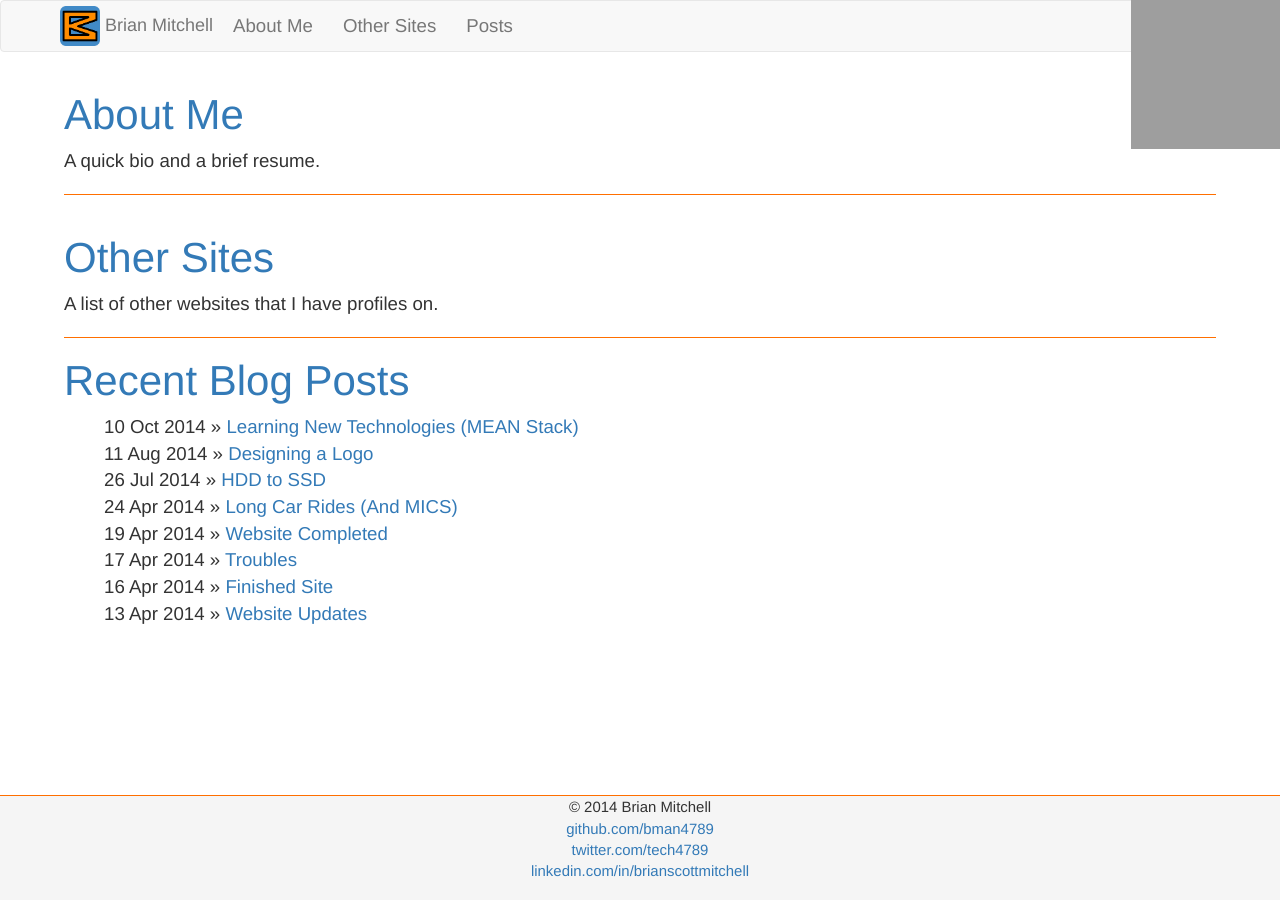
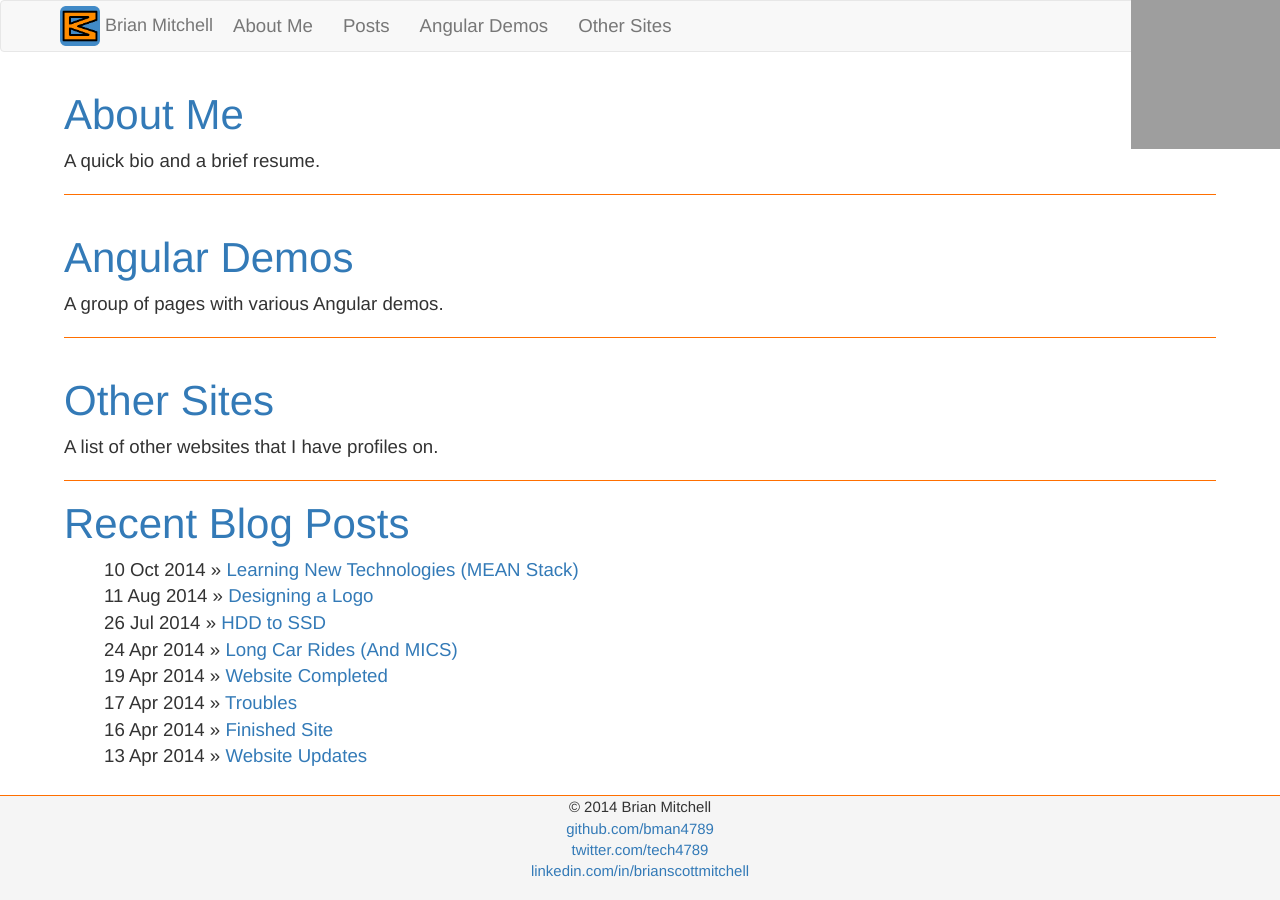
Before and after one commit to BrianMitchL/brianm.me, a Jekyll site: the page built from index.html, in a window 1280 px wide. Built offline with Jekyll 4.4.1, drawn with Linux system fonts in a browser that asks for light colours; nearby versions of some CDN libraries; grey boxes are pictures that could not be loaded.

Commit message:
Added Angular Demos

```diff
--- a/_config.yml
+++ b/_config.yml
@@ -7,7 +7,7 @@ author :
   name : Brian Mitchell
   email : bman4789@gmail.com
   github : bman4789
-  twitter : tech4789
+  twitter : bman4789
 
 url: http://brianm.me
 
@@ -18,12 +18,15 @@ navigation:
       - text: About Me
         title: A brief overview of me
         url: /about
+      - text: Posts
+        title: Blog Posts
+        url: /posts
+      - text: Angular Demos
+        title: Angular Demo Site
+        url: https://angular.brianm.me/
       - text: Other Sites
         title: Links to my other sites
         url: /other-sites
-      - text: Posts
-        title: Blog Posts
-        url: /posts
 
 exclude: ['README.md', '.gitignore', 'Gemfile', 'resource_creation']
 
--- a/index.html
+++ b/index.html
@@ -6,6 +6,11 @@
 <div class="page-header">
     <h1><a href="/about/" />About Me</a></h1>
     <p>A quick bio and a brief resume.</p>
+</div>
+
+<div class="page-header">
+    <h1><a href="https://angular.brianm.me" />Angular Demos</a></h1>
+    <p>A group of pages with various Angular demos.</p>
 </div>
 
 <div class="page-header">
```
